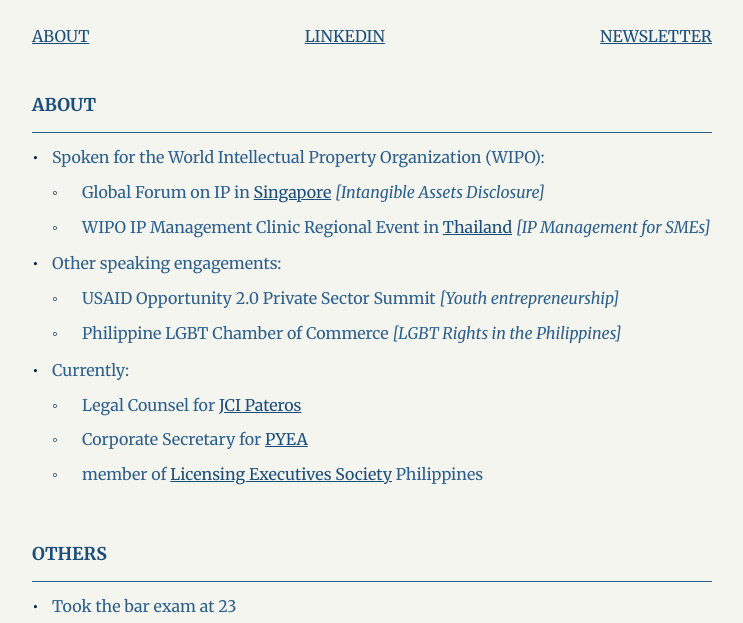
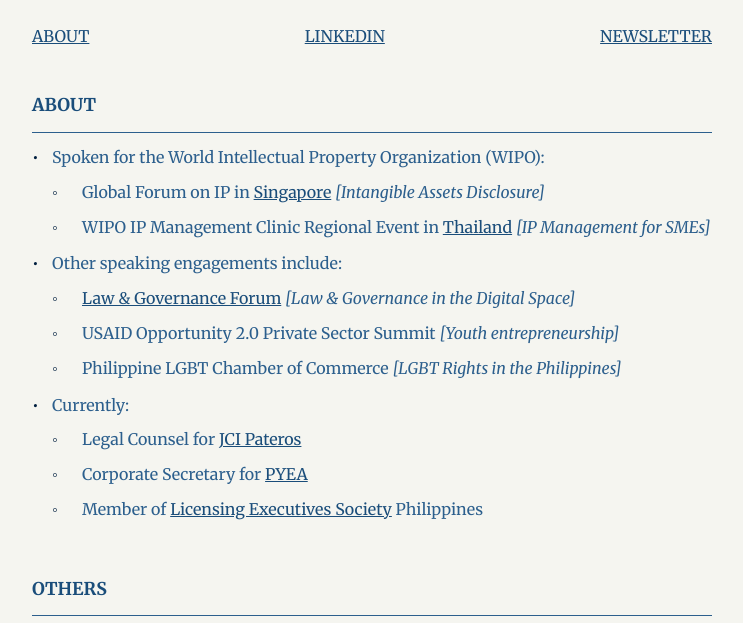
Before and after one commit to lycabal/portfolio, a plain HTML site: page index.html in a window 1280 px wide. Shown: the part 159-782 px from the top of the page, without its empty margins (268-1011 px from the left). Drawn offline with Linux system fonts and the light colour scheme.

Commit message:
Update index.html

```diff
--- a/index.html
+++ b/index.html
@@ -228,8 +228,9 @@
                     <li>WIPO IP Management Clinic Regional Event in <a href="https://www.wipo.int/en/web/office-singapore/w/news/2023/news_0019#:~:text=News-,Linking%20Hands%20and%20Harnessing%20Knowledge%20with%20WIPO%20—%20Thai%20SMEs%20&%20Startups,from%20the%20program%20in%202024." target="_blank" rel="noopener noreferrer">Thailand</a> <em>[IP Management for SMEs]</em></li>
                 </ul>
             </li>
-            <li>Other speaking engagements:
+            <li>Other speaking engagements include:
                 <ul>
+                    <li><a href="https://www.facebook.com/share/p/1GFpHkQ8pc/?mibextid=wwXIfr" target="_blank" rel="noopener noreferrer">Law & Governance Forum</a> <em>[Law & Governance in the Digital Space]</em></li>
                     <li>USAID Opportunity 2.0 Private Sector Summit <em>[Youth entrepreneurship]</em></li>
                     <li>Philippine LGBT Chamber of Commerce <em>[LGBT Rights in the Philippines]</em></li>
                 </ul>
@@ -238,7 +239,7 @@
                 <ul>
                     <li>Legal Counsel for <a href="https://jciphilippines.com/chapter/jci-pateros-balut/" target="_blank" rel="noopener noreferrer">JCI Pateros</a></li>
                     <li>Corporate Secretary for <a href="https://pyea.ph/" target="_blank" rel="noopener noreferrer">PYEA</a></li>
-                    <li>member of <a href="https://www.lesphilippines.org/" target="_blank" rel="noopener noreferrer">Licensing Executives Society</a> Philippines</li>
+                    <li>Member of <a href="https://www.lesphilippines.org/" target="_blank" rel="noopener noreferrer">Licensing Executives Society</a> Philippines</li>
                 </ul>
             </li>
         </ul>
@@ -256,7 +257,7 @@
     </section>
 
     <section>
-        <h2 class="section-title">Send me an email (lyca.balita@gmail.com) for:</h2>
+        <h2 class="section-title">send me an email (lyca.balita@gmail.com) for:</h2>
         <ul>
             <li>1:1 IP Strategy Consultation</li>
             <li>Trainings on Intellectual Property and Strategy</li>
```
